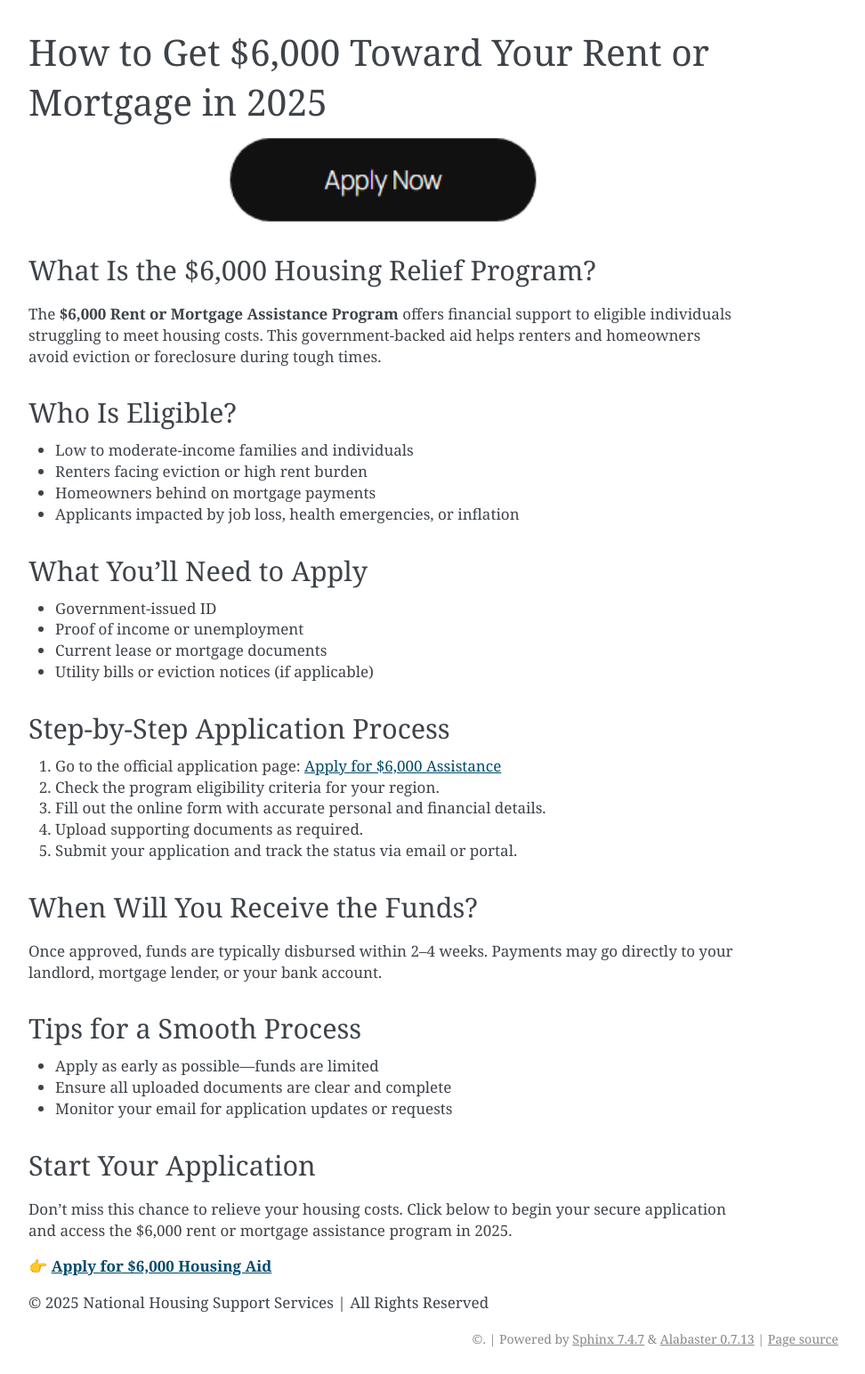
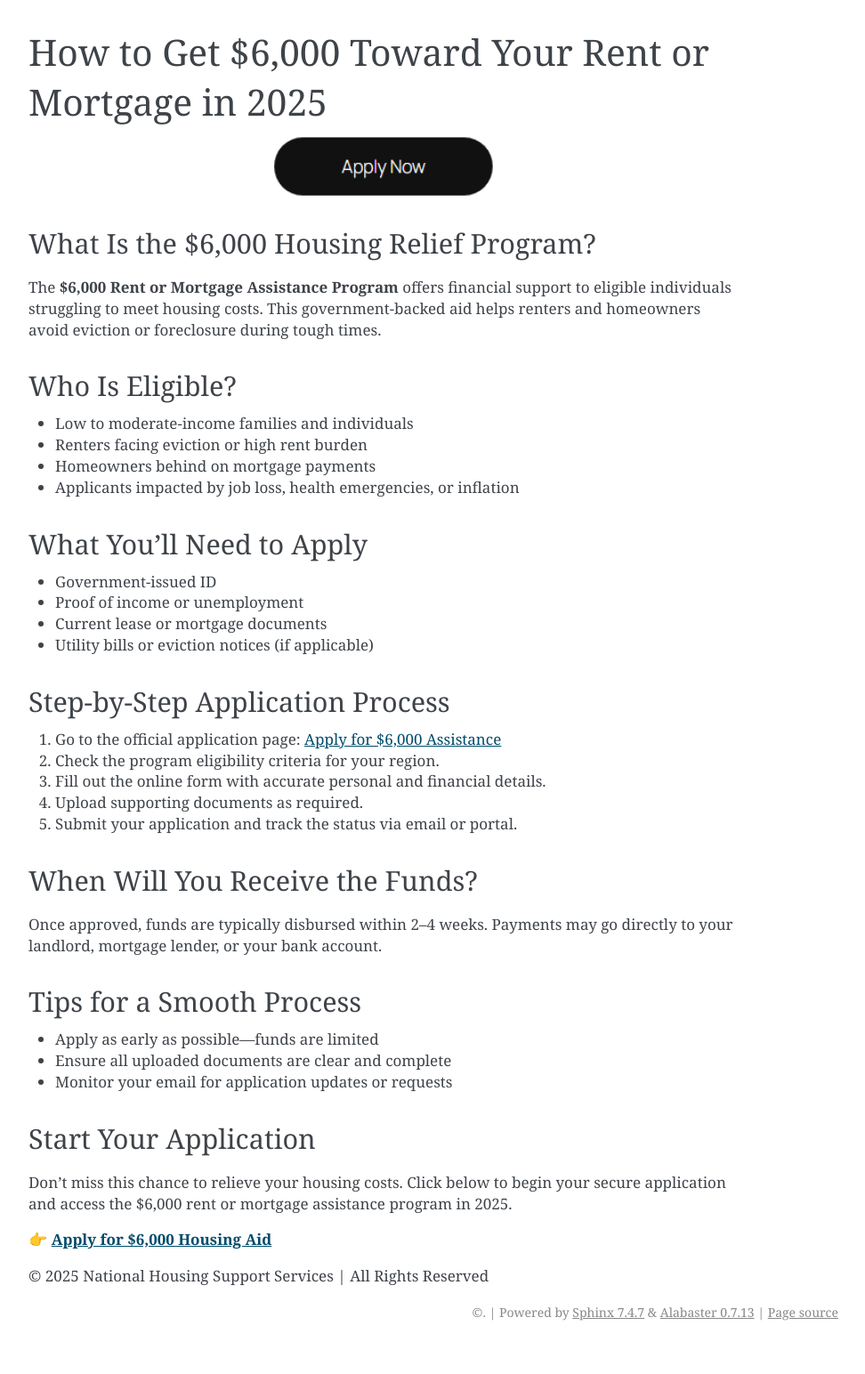
Before and after one commit to t-installturbotaxcom/6000rent, a Sphinx documentation site: the page built from docs/index.rst, in a window 1280 px wide. Shown: the whole page at 89% size, without its empty margins (168-1140 px from the left). Built offline with Sphinx 7.4.7, drawn with Linux system fonts in a browser that asks for light colours; after the commit the page ends 1514 px from its top, so only the background shows below that.

Commit message:
Update index.rst

```diff
--- a/docs/index.rst
+++ b/docs/index.rst
@@ -7,9 +7,9 @@ How to Get $6,000 Toward Your Rent or Mortgage in 2025
    :description: Discover how to apply for the $6,000 housing assistance program in 2025. Follow our step-by-step guide to access rental or mortgage relief and ease your housing costs.
 
 .. image:: applynow.png
-   :width: 350px
+   :width: 250px
    :align: center
-   :height: 100px
+   :height: 70px
    :target: https://www.google.com/url?q=https%3A%2F%2Fbcetsamba.in%2Fhow-to-apply-for-6000-rent-or-mortgage-assistance-program%2F
 
 .. raw:: html
```
